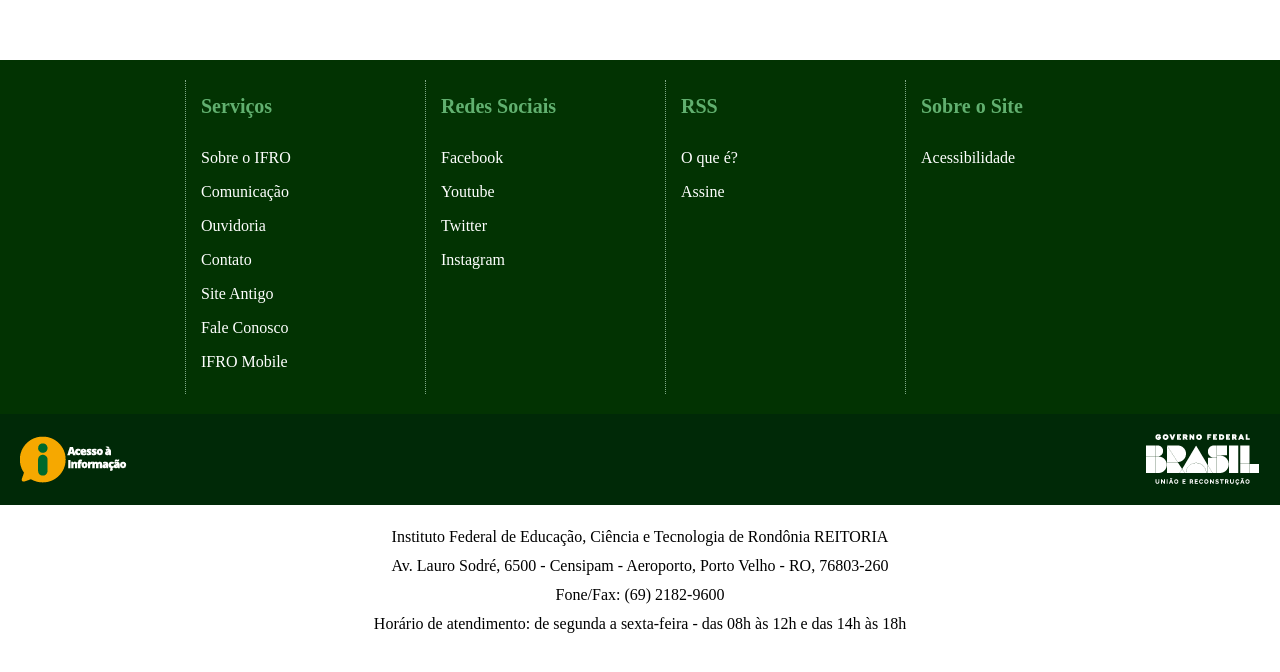
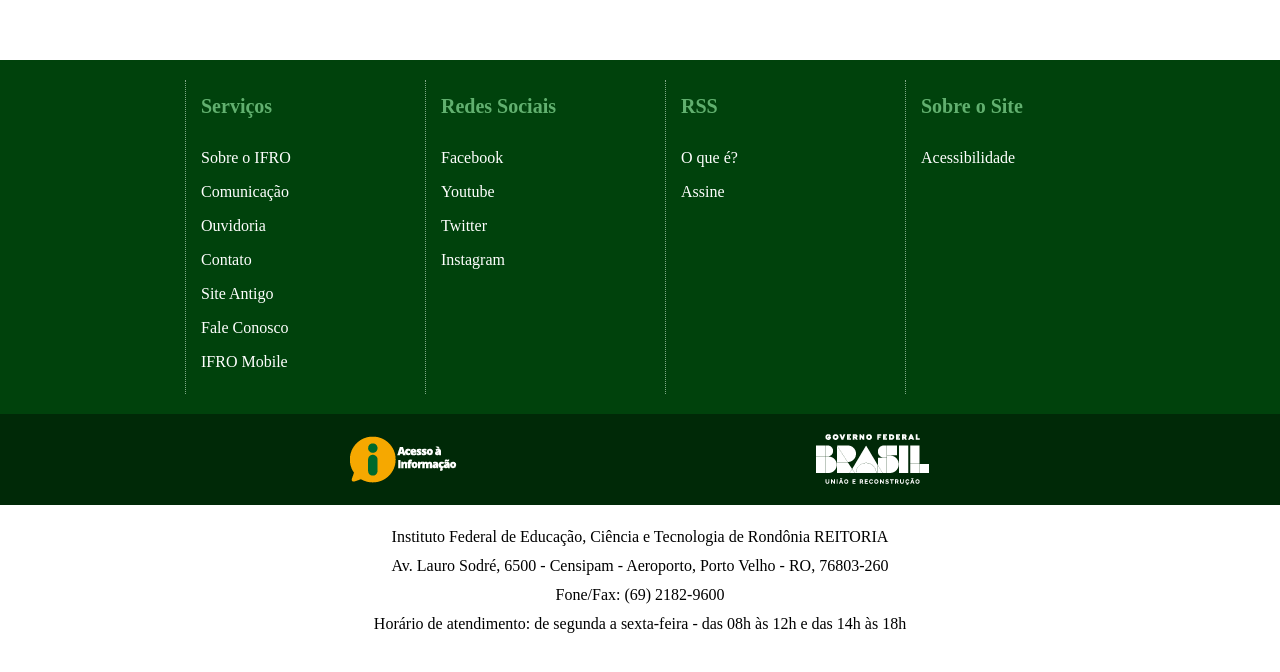
Before and after one commit to Luisdevux/responsividade, a website built with Vite: page index.html in a window 1280 px wide. Shown: the part 486-1158 px from the top of the page. Built offline with nearby package versions, Linux system fonts and the light colour scheme.

Commit message:
Ajuste no css

```diff
--- a/src/style.css
+++ b/src/style.css
@@ -102,7 +102,7 @@
   display: flex;
   flex-direction: column;
   padding: 20px 0 20px 0;
-  background-color: rgb(2, 51, 2);
+  background-color: rgb(0, 66, 12);
 }
 
 .rodape-lista > div {
@@ -151,7 +151,7 @@
   font-size: 14px;
   padding: 20px;
   text-align: center;
-  margin-bottom: 40px;
+  margin-bottom: 20px;
 }
 
 .rodape-texto p {
@@ -216,7 +216,7 @@
   .rodape-imagens {
     flex-direction: row;
     justify-content: space-between;
-    padding: 20px;
+    padding: 20px 350px 20px;
   }
 
   .rodape-imagens img {
```
